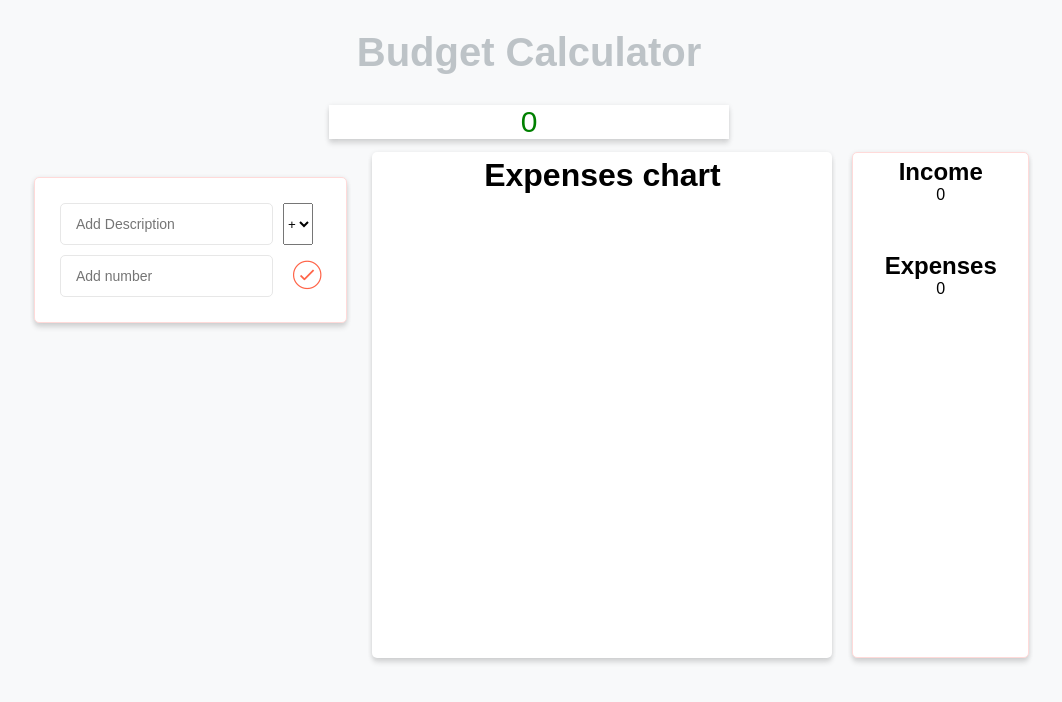
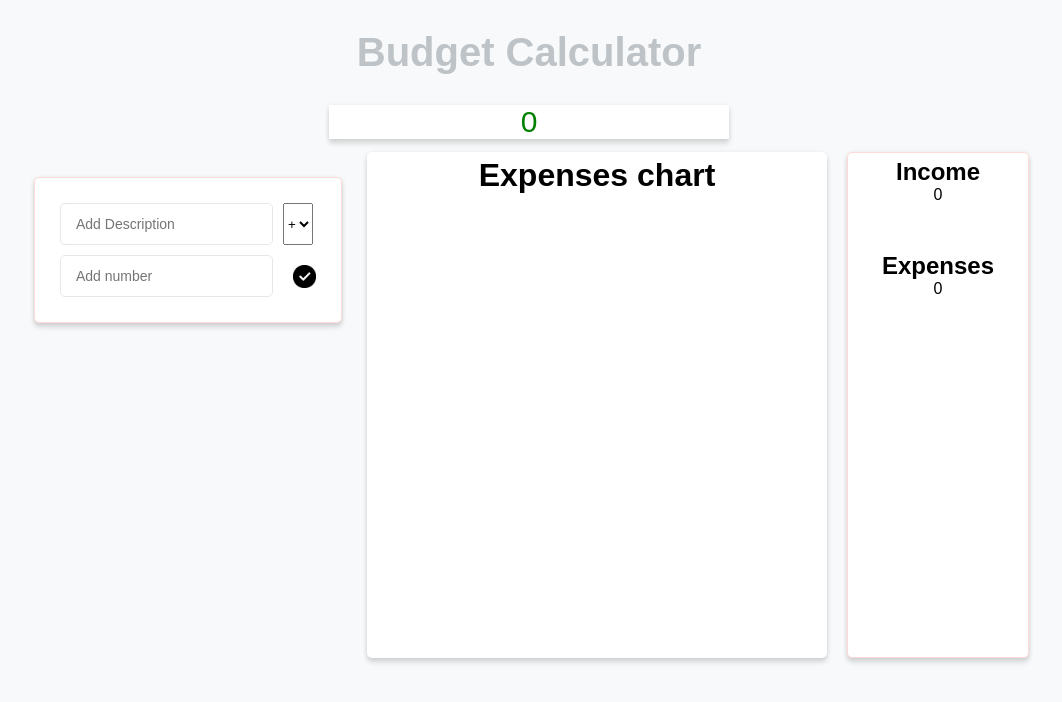
Before and after one commit to SlickChris95/BudgetApp, a website: page index.html in a window 1280 px wide. Shown: the whole page, without its empty margins (111-1173 px from the left). Drawn offline with nearby package versions, Linux system fonts and the light colour scheme.

Commit message:
replaced icons for images

```diff
--- a/index.html
+++ b/index.html
@@ -3,7 +3,7 @@
   <head>
     <meta http-equiv="Content-Type" content="text/html;charset=utf-8"/>
     <link rel="stylesheet" href="css/styles.css">
-    <link href="http://code.ionicframework.com/ionicons/2.0.1/css/ionicons.min.css" rel="stylesheet" type="text/css">
+    <!-- <link href="http://code.ionicframework.com/ionicons/2.0.1/css/ionicons.min.css" rel="stylesheet" type="text/css"> -->
 
   <title>Donut Chart - Flipped Labels</title>
 
@@ -31,7 +31,7 @@
       </div>
       <div>
         <input class="add-value" type="number" placeholder="Add number">
-        <button class="submit-btn" title="press me"><i class="ion-ios-checkmark-outline"></i></button>
+        <button class="submit-btn" title="press me"><img class="icon-img" src="imgs/check-mark-7-240.png" alt=""></button>
 
       </div>
 
--- a/sass/styles.scss
+++ b/sass/styles.scss
@@ -153,6 +153,11 @@ h1 {
     vertical-align: middle;
     line-height: 1.1;
     margin-left: 10px;
+}
+.icon-img {
+  width: 23px;
+  height: 23px;
+  // border: 1px solid black;
 }
 
 .budgetTitle {
--- a/script.js
+++ b/script.js
@@ -172,7 +172,7 @@ return {
 
     if(type === 'inc'){
       element = DOMstrings.incomeContainer;
-      html = '<div class="item clearfix" id="inc-%id%"><div class="item__description"> %description% </div><div class="right clearfix"><div class="item__value">$%value%</div><div class="item__delete"><button class="item__delete--btn"><i class="ion-ios-close-outline"></i></button></div></div></div>';
+      html = '<div class="item clearfix" id="inc-%id%"><div class="item__description"> %description% </div><div class="right clearfix"><div class="item__value">$%value%</div><div class="item__delete"><button class="item__delete--btn"><img class="icon-img" src="imgs/x-mark-4-240.png" /></button></div></div></div>';
     }else if(type === 'exp'){
       element = DOMstrings.expenseContainer;
       html = '<div class="item clearfix" id="exp-%id%"><div class="item__description">%description%</div><div class="right clearfix"><div class="item__value">$%value%</div><div class="item__delete"><button class="item__delete--btn"><i class="ion-ios-close-outline"></i></button></div></div></div>';
```
Also changed, not shown: css/styles.css, imgs/check-mark-7-240.png (added), imgs/iconmonstr-check-mark-7-240.png (added), imgs/iconmonstr-x-mark-4-240.png (added), imgs/x-mark-4-240.png (added).
